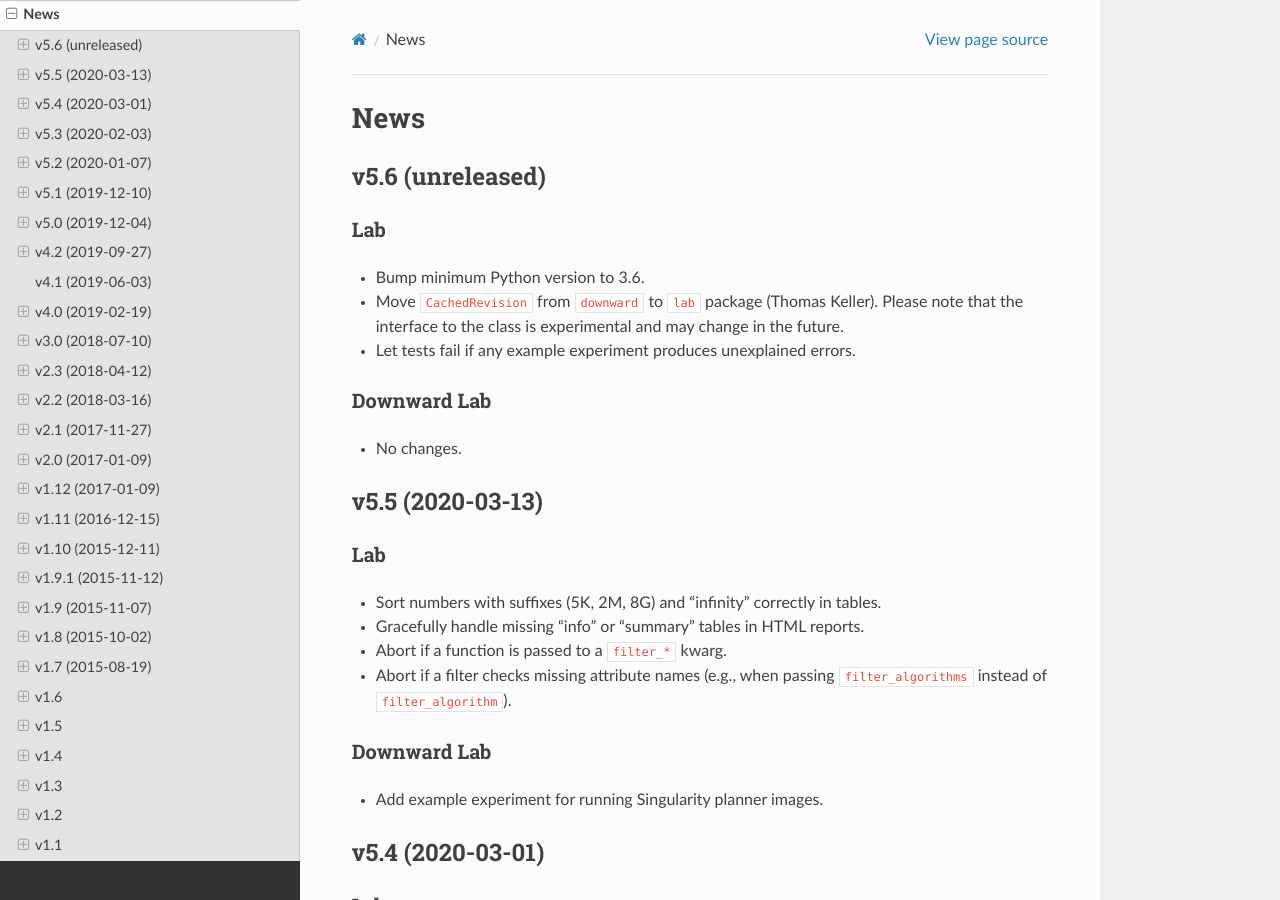
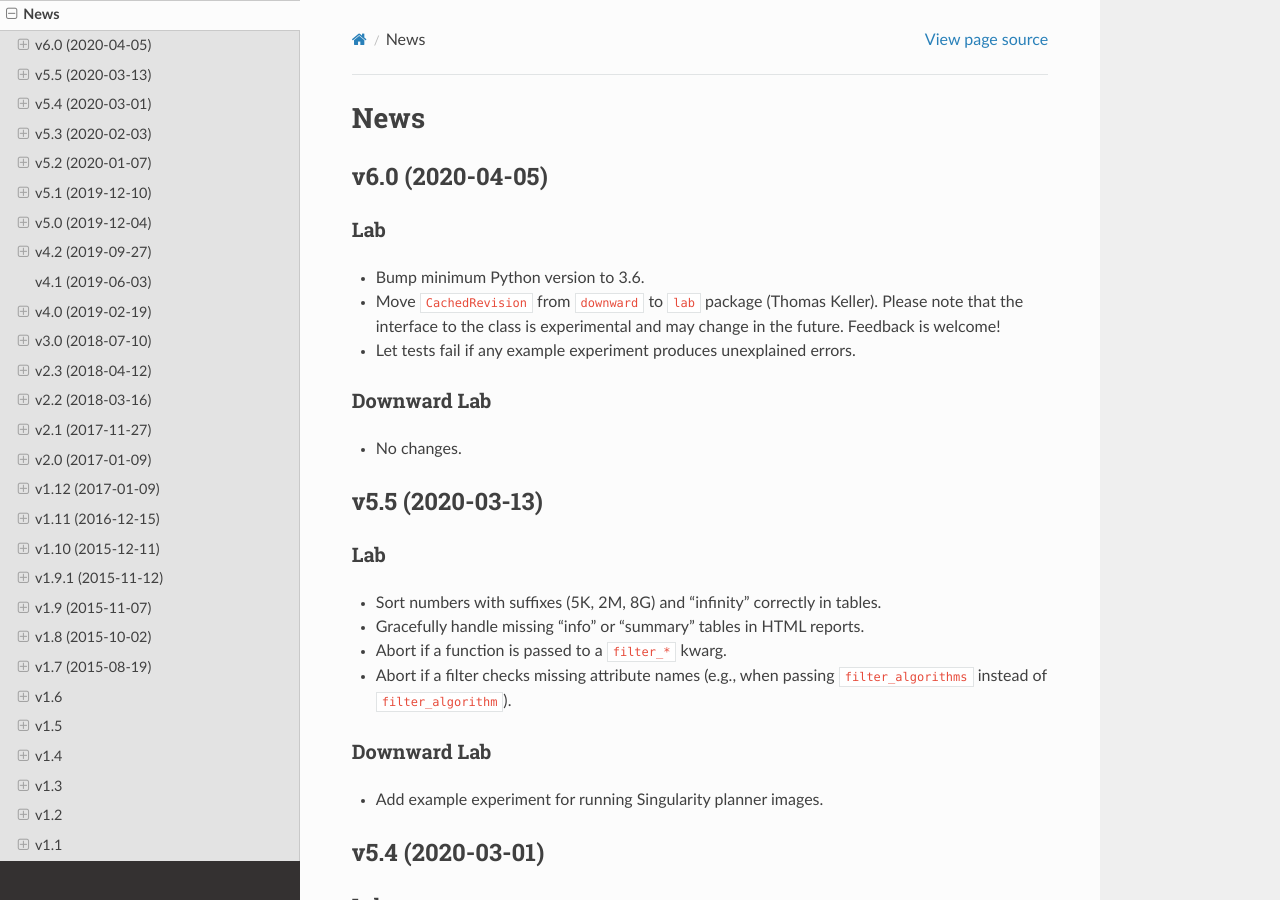
Before and after one commit to aibasel/lab, a Sphinx documentation site: the page built from docs/news.rst, in a window 1280 px wide and 900 px high. Built offline with Sphinx 7.4.7 and the Read the Docs theme 2.0.0, drawn with Linux system fonts in a browser that asks for light colours; pages that are not in the unit, such as notebooks, are missing from menus.

Commit message:
Update news file.

```diff
--- a/docs/news.rst
+++ b/docs/news.rst
@@ -1,7 +1,7 @@
 News
 ====
 
-v5.6 (unreleased)
+v6.0 (2020-04-05)
 -----------------
 
 Lab
@@ -9,7 +9,7 @@ Lab
 * Bump minimum Python version to 3.6.
 * Move ``CachedRevision`` from ``downward`` to ``lab`` package (Thomas Keller).
   Please note that the interface to the class is experimental and may change
-  in the future.
+  in the future. Feedback is welcome!
 * Let tests fail if any example experiment produces unexplained errors.
 
 Downward Lab
```
